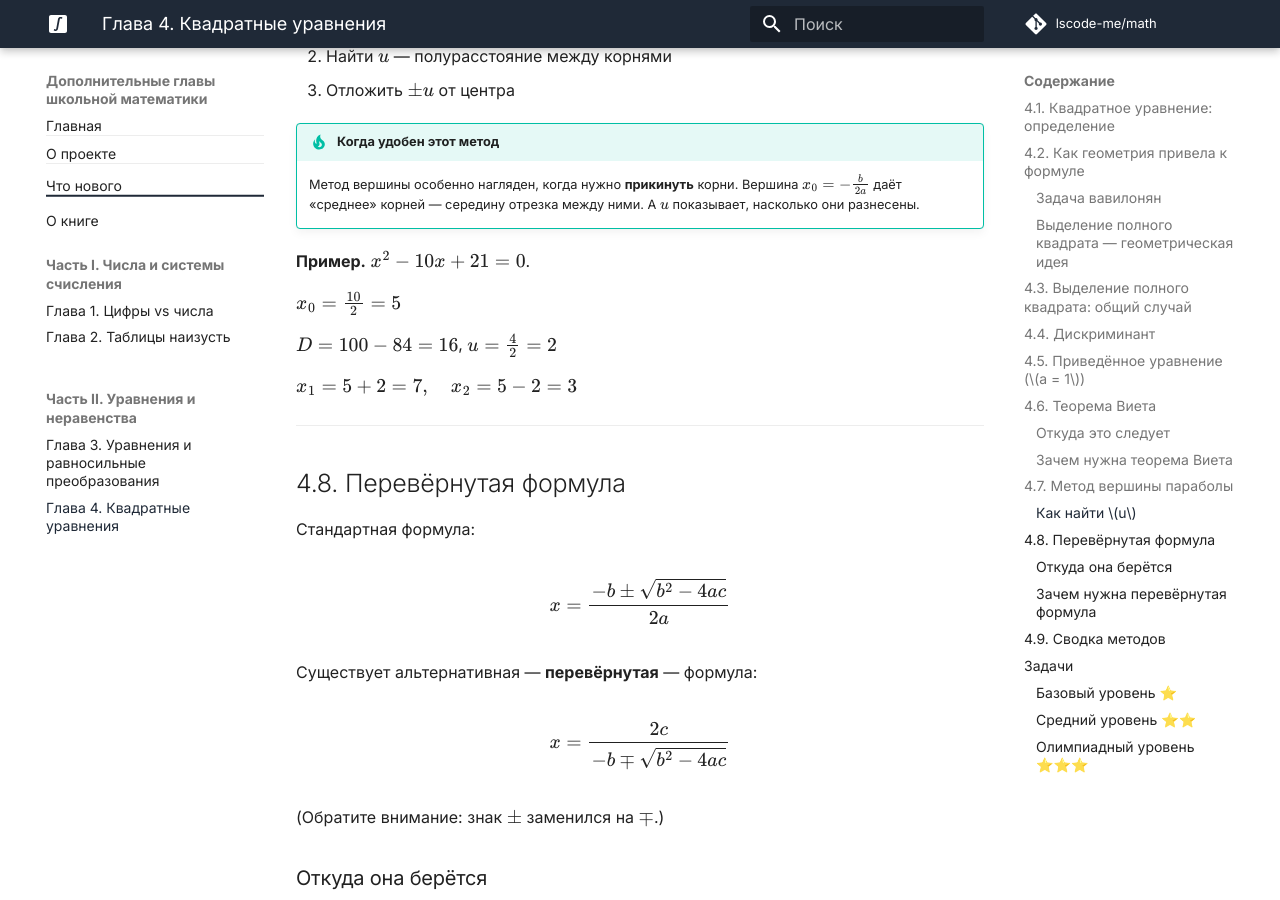
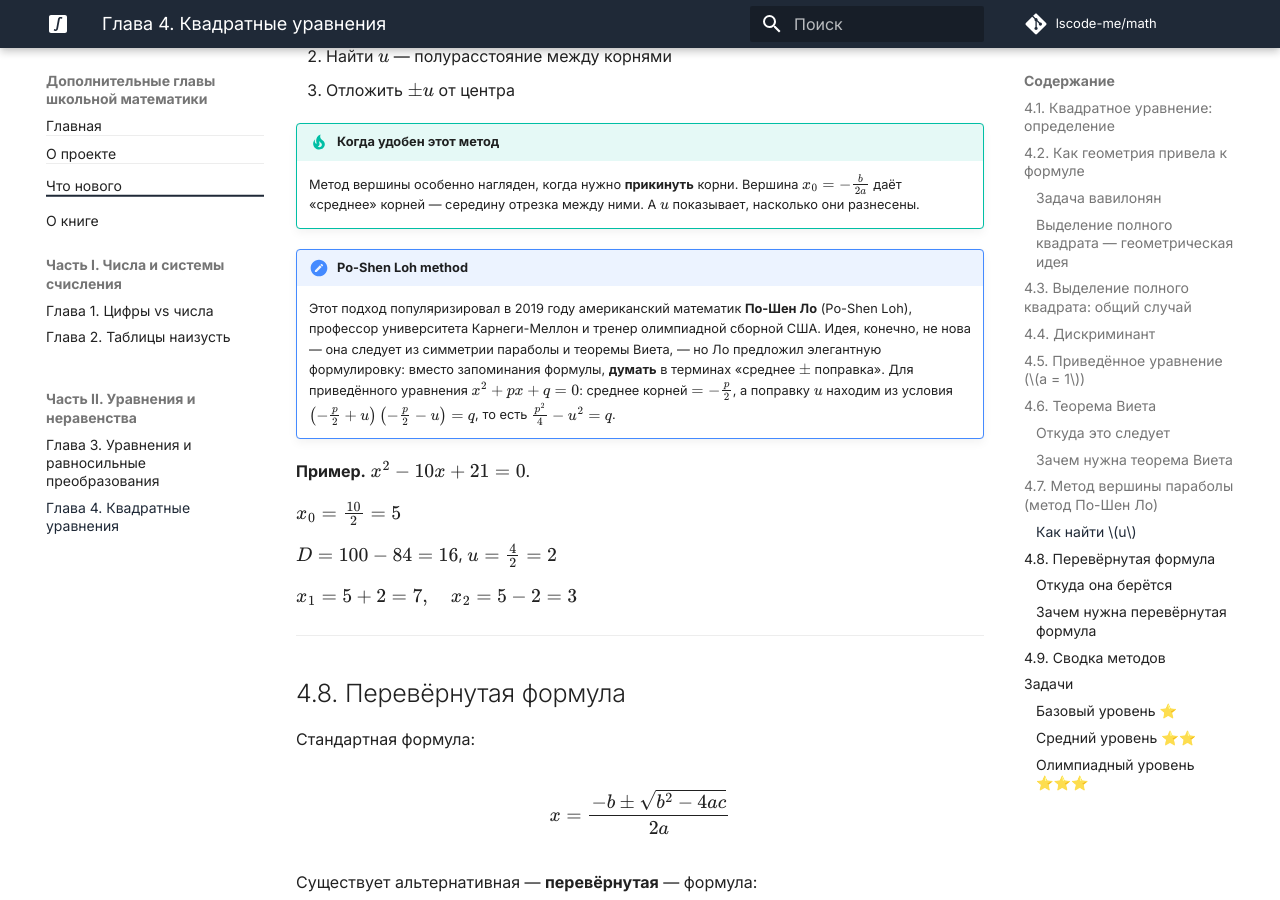
Before and after one commit to lscode-me/math, an MkDocs documentation site: the page built from docs/chapters/ch2/04-quadratic.md, in a window 1280 px wide and 900 px high, scrolled down 6518 px. Built offline with MkDocs 1.6.1 and Material for MkDocs 9.7.7, drawn with Linux system fonts in a browser that asks for light colours; comment, search, counter and statistics services are not loaded; some of the changed text lies outside the part shown.

Commit message:
Глава 4.7: добавлено упоминание Po-Shen Loh method

```diff
--- a/docs/chapters/ch2/04-quadratic.md
+++ b/docs/chapters/ch2/04-quadratic.md
@@ -175,7 +175,7 @@ $$b = -a(x_1 + x_2), \quad c = a \cdot x_1 x_2$$
 
 ---
 
-## 4.7. Метод вершины параболы
+## 4.7. Метод вершины параболы (метод По-Шен Ло)
 
 График функции $y = ax^2 + bx + c$ — парабола. Её вершина находится в точке:
 
@@ -215,6 +215,9 @@ $$\boxed{x_{1,2} = x_0 \pm u = -\frac{b}{2a} \pm \frac{\sqrt{D}}{2a}}$$
 
 !!! tip "Когда удобен этот метод"
     Метод вершины особенно нагляден, когда нужно **прикинуть** корни. Вершина $x_0 = -\frac{b}{2a}$ даёт «среднее» корней — середину отрезка между ними. А $u$ показывает, насколько они разнесены.
+
+!!! note "Po-Shen Loh method"
+    Этот подход популяризировал в 2019 году американский математик **По-Шен Ло** (Po-Shen Loh), профессор университета Карнеги-Меллон и тренер олимпиадной сборной США. Идея, конечно, не нова — она следует из симметрии параболы и теоремы Виета, — но Ло предложил элегантную формулировку: вместо запоминания формулы, **думать** в терминах «среднее $\pm$ поправка». Для приведённого уравнения $x^2 + px + q = 0$: среднее корней $= -\frac{p}{2}$, а поправку $u$ находим из условия $\left(-\frac{p}{2} + u\right)\left(-\frac{p}{2} - u\right) = q$, то есть $\frac{p^2}{4} - u^2 = q$.
 
 **Пример.** $x^2 - 10x + 21 = 0$.
 
```
